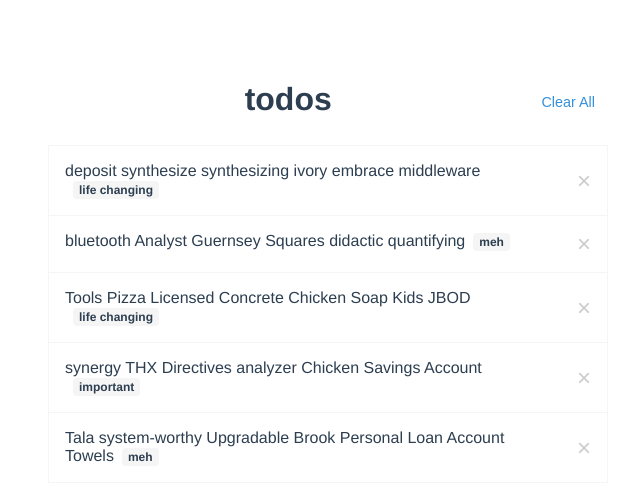
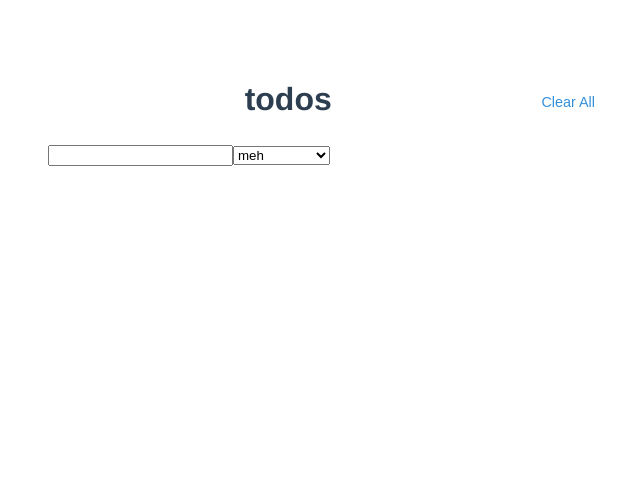
Before and after one commit to lydia-schow/forgerock-frontend-exercise, a Vue app: page / in a window 1280 px wide. Shown: the top 500 px of the page, without its empty margins (312-952 px from the left). Built offline with nearby package versions, Linux system fonts and the light colour scheme.

Commit message:
Let the user add todo items

```diff
--- a/src/App.vue
+++ b/src/App.vue
@@ -1,14 +1,37 @@
 <template>
   <div id="app">
+    <!-- Header -->
     <div class="space-between">
       <span>
         <!-- This empty span is neccesary for the layout to work correctly -->
       </span>
+      <!-- FIXME: the title isn't quite centered -->
       <h1>todos</h1>
       <button type="button" class="clear-button" @click="clear()">
         Clear All
       </button>
     </div>
+
+    <!-- Form -->
+    <form @submit="onSubmit">
+      <input
+        type="text"
+        class="form-body"
+        name="body"
+        autocomplete="off"
+        v-model="form.body"
+      />
+      <select class="form-priority" name="priority" v-model="form.priority">
+        <option
+          v-for="(label, key) in $options.priorities"
+          :key="key"
+          :value="key"
+          >{{ label }}</option
+        >
+      </select>
+    </form>
+
+    <!-- List -->
     <ul class="todo-list">
       <li v-for="todo in list" :key="todo.id" class="todo-item space-between">
         <div class="todo-item-body">
@@ -31,47 +54,20 @@
 <script>
 import { v4 as uuid } from "uuid";
 
-import faker from "faker";
-
-/**
- * Generate a single todo item
- */
-const makeTodo = () => ({
-  id: uuid(),
-  body: faker.random.words(6),
-  priority: faker.random.arrayElement([1, 2, 3])
-});
-
-/**
- * Generate a list of todo items
- *
- * @param {Number} count the number of items to create
- * @return {Array} an array of todo items
- */
-const makeTodoList = (count = 5) => {
-  const list = [];
-
-  for (let i = 0; i < count; i++) {
-    list.push(makeTodo());
-  }
-
-  return list;
-};
-
-const PRIORITIES = {
-  1: "life changing",
-  2: "important",
-  3: "meh"
-};
-
 export default {
   name: "App",
+  priorities: {
+    1: "life changing",
+    2: "important",
+    3: "meh"
+  },
+  defaultPriority: 3,
   data() {
     return {
-      list: makeTodoList(5),
+      list: [],
       form: {
         body: "",
-        priority: PRIORITIES[3]
+        priority: this.$options.defaultPriority
       }
     };
   },
@@ -83,7 +79,7 @@ export default {
      * @property {String} [todo.body] describes what needs to be done
      * @property {Number} [todo.priority] a priority, from 1 to 3
      */
-    add({ body = "", priority = 3 }) {
+    add({ body = "", priority = this.$options.defaultPriority }) {
       this.list.push({
         id: uuid(),
         body,
@@ -114,7 +110,28 @@ export default {
      * @return {String}
      */
     priorityLabel(priority) {
-      return PRIORITIES[priority];
+      return this.$options.priorities[priority];
+    },
+
+    /**
+     * Handle the form's submit event
+     */
+    onSubmit(event) {
+      // Stop the page from refreshing
+      event.preventDefault();
+
+      // Validate the form
+      if (this.form.body == null || this.form.body === "") {
+        // Do nothing
+        return;
+      }
+      // TODO: validate priority
+
+      // WARNING: priority being a string might cause issues down stream
+      this.add(this.form);
+
+      // Reset the form
+      this.form.body = "";
     }
   }
 };
```
